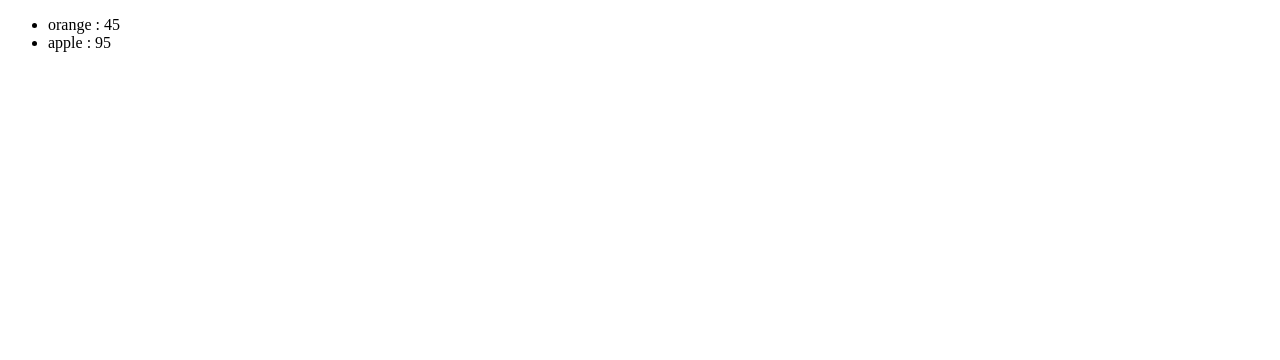
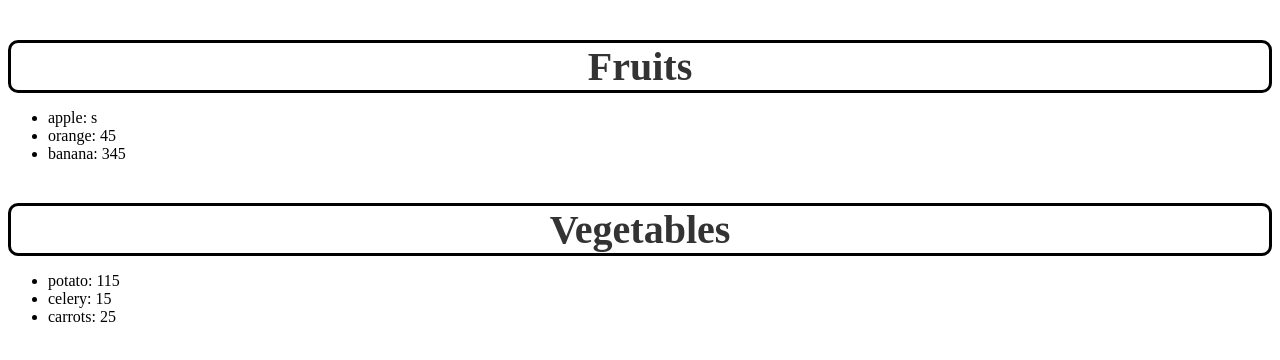
Before and after one commit to Shyamsundar-techversant/Rect_brocode, a React (Vite) app: page / in a window 1280 px wide. Shown: the top 360 px of the page. Built offline with nearby package versions, Linux system fonts and the light colour scheme.

Commit message:
rendering list part 2

```diff
--- a/src/App.jsx
+++ b/src/App.jsx
@@ -1,8 +1,20 @@
 import List from './List.jsx';
+    const fruits = [{id :1,name : "apple",calories : "s"},
+                    {id:2,name : "orange",calories:45},
+                    {id:3,name : "banana",calories:345}
+                ];
+    const vegetables = [{id :6,name : "potato",calories : 115},
+                    {id:7,name : "celery",calories:15},
+                    {id:8,name : "carrots",calories:25}
+                ];
+
+
 function App() {
   return(
     <>
-      <List />
+      {fruits.length > 0 ?<List items = {fruits} category = "Fruits" /> : null}
+      {/* Without ternary operator -- using logical AND  */}
+      {vegetables.length > 0 && <List items = {vegetables} category = "Vegetables" />}
     </>
   )
 }
--- a/src/List.jsx
+++ b/src/List.jsx
@@ -1,12 +1,23 @@
-function List(){
-    const fruits = [{id :1,name : "apple",calories : 95},
-                    {id:2,name : "orange",calories:45},
-                    {id:3,name : "banana",calories:345}
-                ];
-    // fruits.sort((a,b)=>a.name.localeCompare(b.name)); //Sort alphabetic
-    fruits.sort((a,b)=>a.calories - b.calories);
-    const lowCalFruits = fruits.filter(fruit =>fruit.calories <100);
-    const listItmes = lowCalFruits.map(fruit =><li key={fruit.id}>{fruit.name} : {fruit.calories}</li>)
-    return(<ul>{listItmes}</ul>);
+import PropTypes from "prop-types";
+function List(props){
+    const category = props.category;
+    const itemList = props.items;
+    const listItmes = itemList.map(item => <li key = {item.id}>
+                                            {item.name}: {item.calories}
+                                            </li>
+                                )
+    return(<>
+        <h3 className="list-category">{category}</h3>
+        <ul className="list-items">{listItmes}</ul>
+    </>);
 }
+    List.propTypes = {
+        category : PropTypes.string,
+        items : PropTypes.arrayOf(PropTypes.shape({id : PropTypes.number,
+                                                    name : PropTypes.string,
+                                                    calories : PropTypes.number,
+                                                    }
+        )),
+    }
+console.log(List.propTypes);
 export default List;
--- a/src/index.css
+++ b/src/index.css
@@ -1,8 +1,9 @@
-.button{
-  background-color: hsl(200,100%,50%);
-  color:white;
-  padding:10px 20px;
-  border-radius: 5px;
-  border:none;
-  cursor:pointer;
+.list-category{
+  font-size: 2.5em;
+  font-weight: bold;
+  color:hsl(0, 0%, 20%);
+  margin-bottom: 10px;
+  text-align: center;
+  border: 3px solid black;
+  border-radius: 10px;
 }
```
